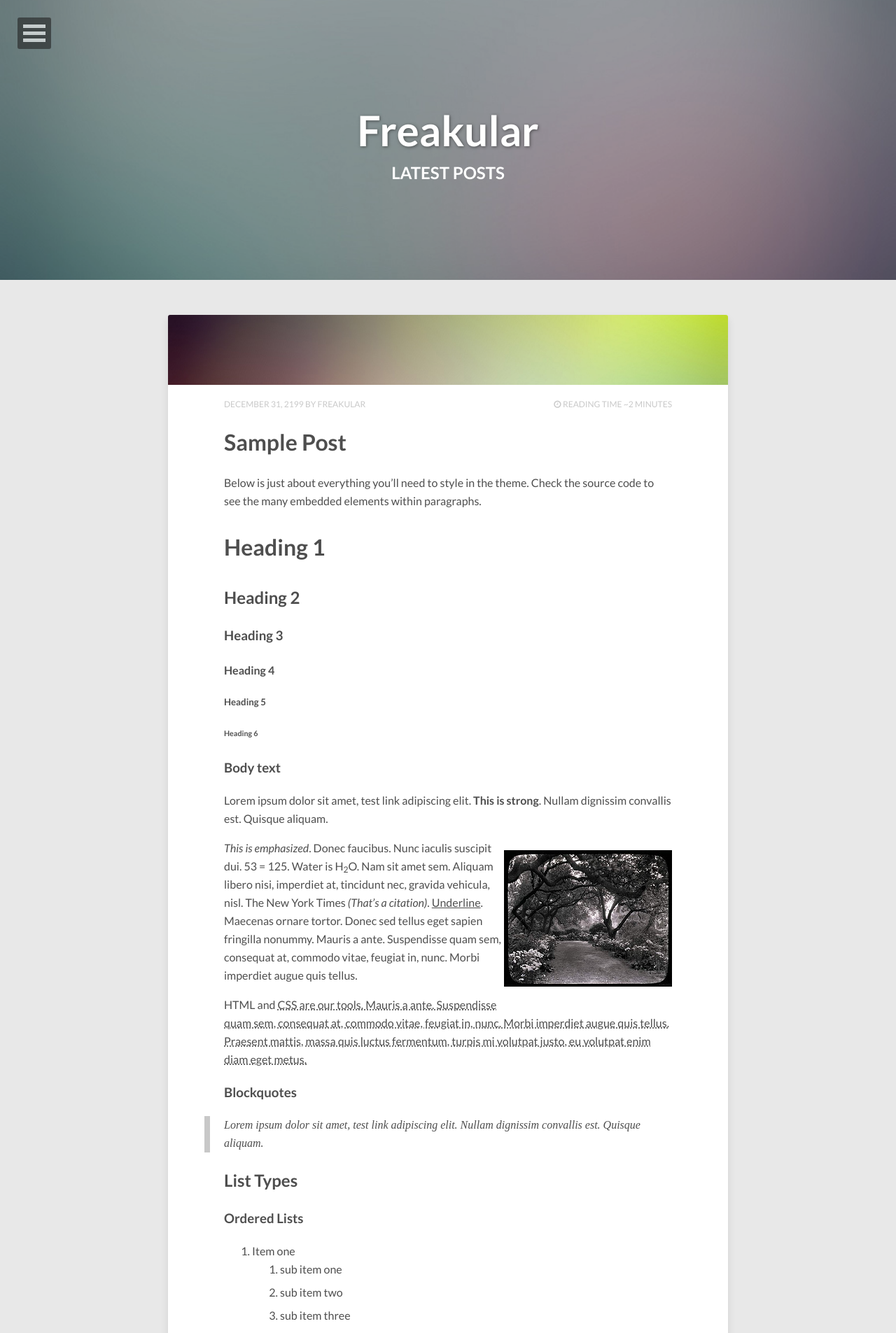
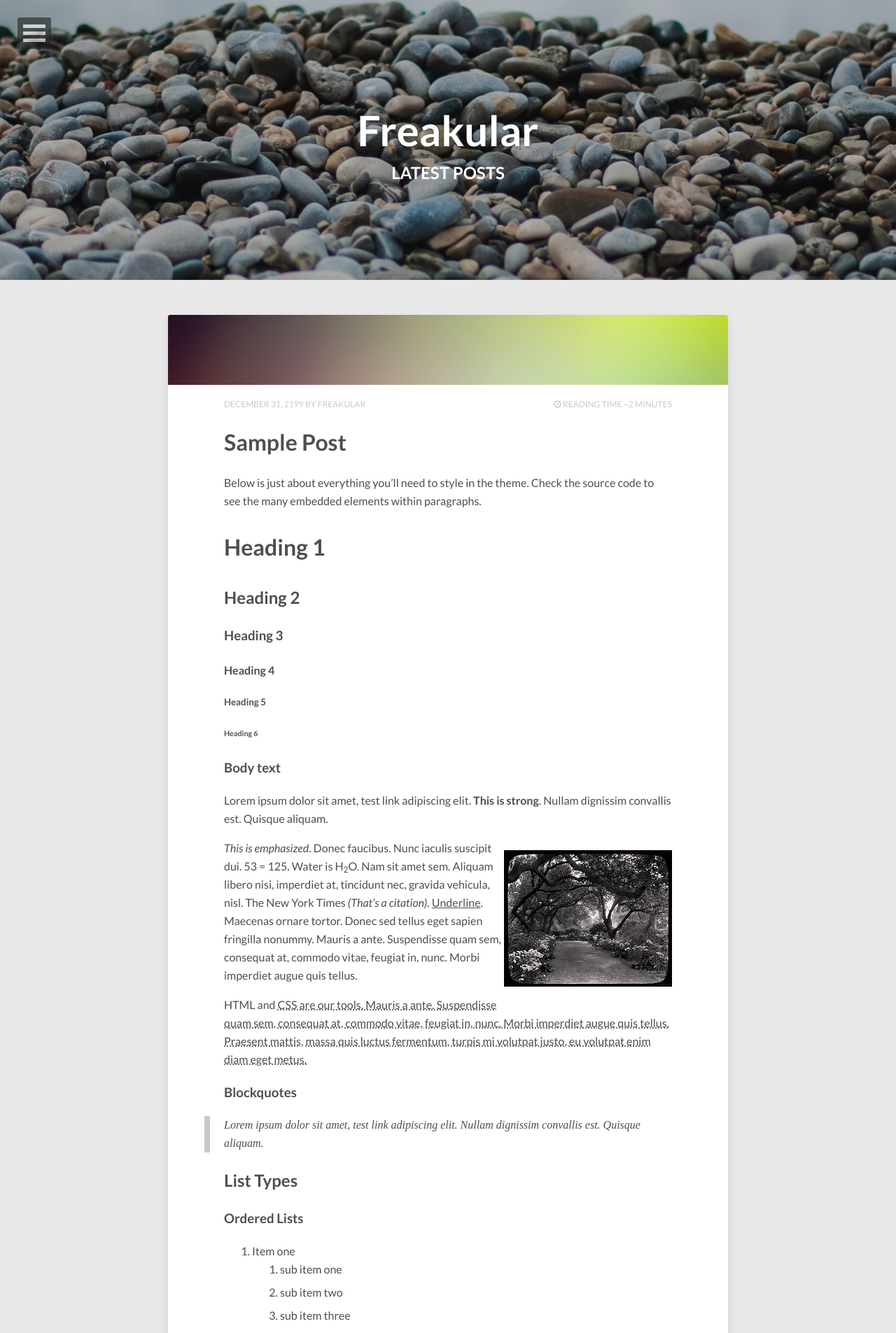
Before and after one commit to Pavling/Pavling.github.io, a Jekyll site: the page built from index.html, in a window 1280 px wide. Shown: the top 1905 px of the page at 70% size. Built offline with Jekyll 4.4.1, drawn with Linux system fonts in a browser that asks for light colours; nearby versions of some CDN libraries; the list of posts is cut into pages by our own code.

Commit message:
updating front-matter details and header image in posts/index.html

```diff
--- a/index.html
+++ b/index.html
@@ -1,11 +1,11 @@
 ---
 layout: post-index
 title: Latest Posts
-description: "Describe this nonsense."
-tags: [Jekyll, theme, themes, responsive, blog, modern]
+description: "All this nonsense."
+tags: [Jekyll, blog, coding, ruby, rails, javascript]
 comments: false
 image:
-  feature: abstract-1.jpg
+  feature: background-pebbles.jpg
   credit:
   creditlink:
 ---
```
Also changed, not shown: images/background-pebbles.jpg (added).
